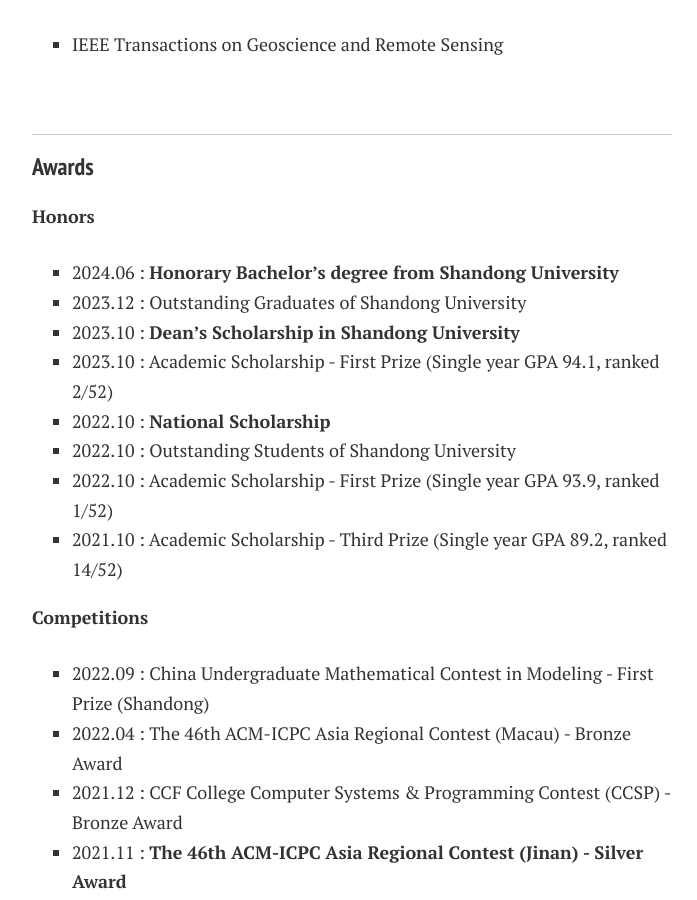
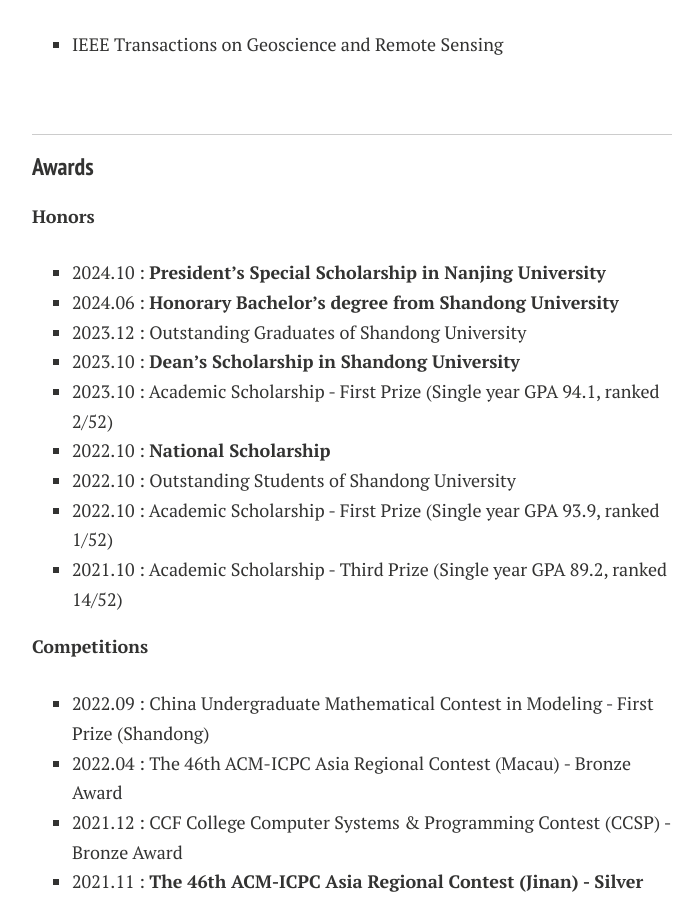
Before and after one commit to LanXingXuan/LanXingXuan.github.io, a Jekyll site: the page built from index.md, in a window 1280 px wide and 900 px high, scrolled down 1429 px. Shown: the whole window, without its empty margins (288-985 px from the left). Built offline with Jekyll 4.4.1, drawn with Linux system fonts in a browser that asks for light colours; nearby versions of some CDN libraries; comment, search, counter and statistics services are not loaded; a style sheet for code colours, icons or effects is not loaded.

Commit message:
Update index.md

```diff
--- a/index.md
+++ b/index.md
@@ -56,6 +56,7 @@ My research interests lies in the computer vision and multimodal, including Vide
 ### Awards
 
  **Honors**
+- 2024.10 : **President's Special Scholarship in Nanjing University**
 - 2024.06 : **Honorary Bachelor's degree from Shandong University**
 - 2023.12 : Outstanding Graduates of Shandong University
 - 2023.10 : **Dean's Scholarship in Shandong University**
```
